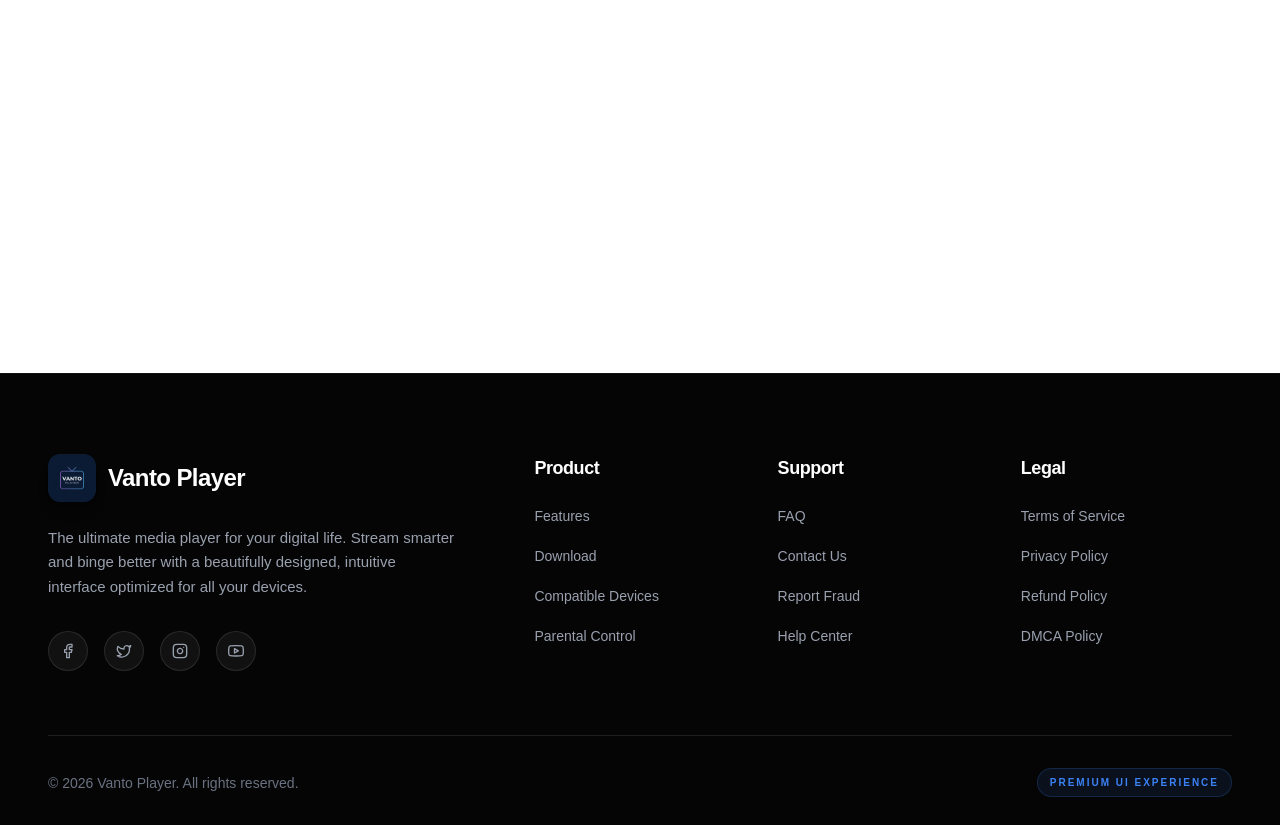
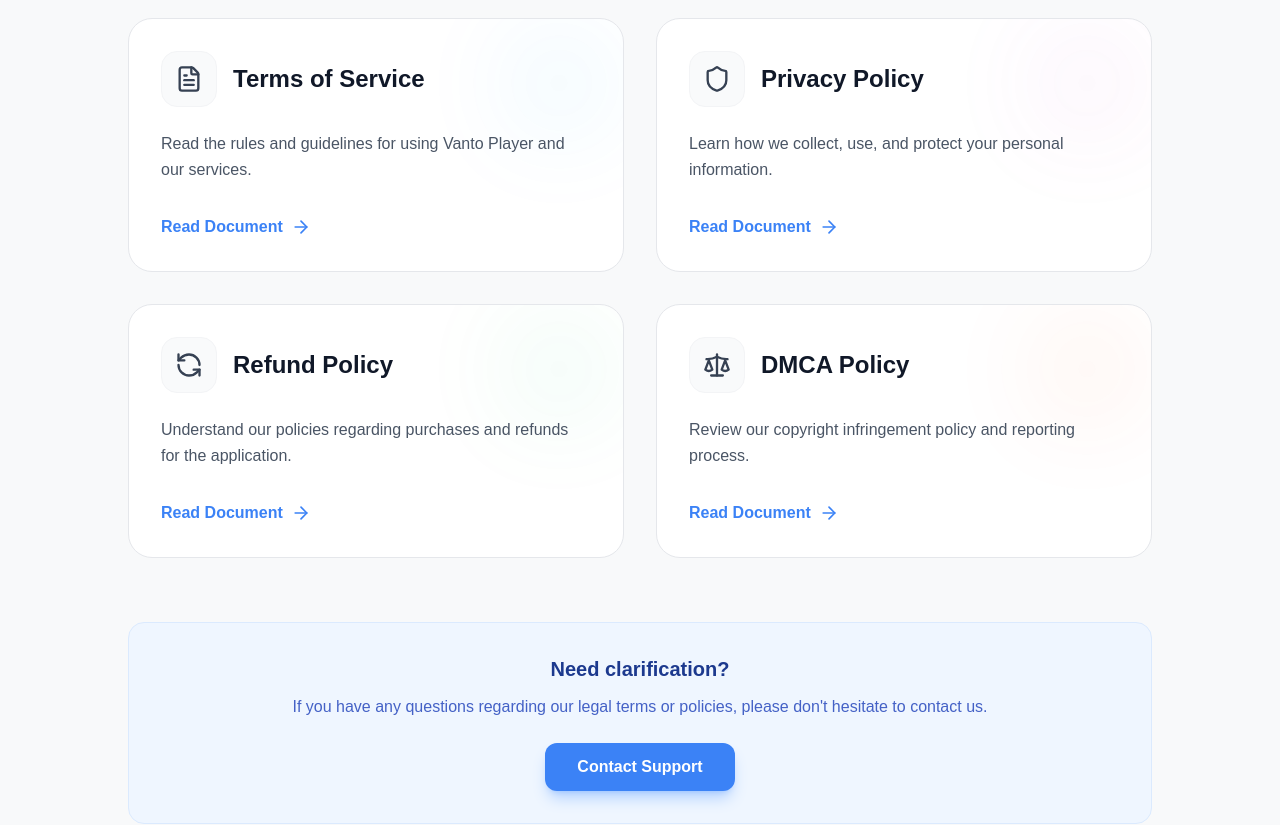
Before and after one commit to hassanaitoundjar/vanto-player-site, a Next.js app: page /legal in a window 1280 px wide. Before the commit this address had no page. Shown: the part 524-1349 px from the top of the page. Built offline with nearby package versions, Linux system fonts and the light colour scheme.

Commit message:
Add Legal hub and Support Center pages

```diff
--- /dev/null
+++ b/app/legal/page.tsx
@@ -0,0 +1,106 @@
+import Link from 'next/link';
+import { Shield, FileText, Scale, RefreshCcw, ArrowRight } from 'lucide-react';
+import type { Metadata } from 'next';
+
+export const metadata: Metadata = {
+  title: 'Legal Terms | Vanto Player',
+  description: 'Legal terms, privacy policy, and other legal documents for Vanto Player.',
+  alternates: {
+    canonical: 'https://vantoplayer.com/legal'
+  }
+};
+
+const legalDocs = [
+  {
+    title: 'Terms of Service',
+    description: 'Read the rules and guidelines for using Vanto Player and our services.',
+    icon: FileText,
+    href: '/terms',
+    color: 'from-blue-500 to-cyan-400'
+  },
+  {
+    title: 'Privacy Policy',
+    description: 'Learn how we collect, use, and protect your personal information.',
+    icon: Shield,
+    href: '/privacy',
+    color: 'from-purple-500 to-pink-500'
+  },
+  {
+    title: 'Refund Policy',
+    description: 'Understand our policies regarding purchases and refunds for the application.',
+    icon: RefreshCcw,
+    href: '/refund',
+    color: 'from-green-500 to-emerald-400'
+  },
+  {
+    title: 'DMCA Policy',
+    description: 'Review our copyright infringement policy and reporting process.',
+    icon: Scale,
+    href: '/dmca',
+    color: 'from-orange-500 to-red-500'
+  }
+];
+
+export default function LegalPage() {
+  return (
+    <div className="flex flex-col items-center justify-start flex-1 w-full bg-[#f8f9fa]">
+      {/* Hero Section */}
+      <section className="relative w-full pt-32 pb-20 px-6 md:px-8 xl:px-12 overflow-hidden bg-white border-b border-gray-100">
+        <div className="absolute top-[-20%] left-[-10%] w-[50%] h-[50%] bg-[#3b82f6]/10 blur-[120px] rounded-full pointer-events-none"></div>
+        <div className="absolute bottom-[-20%] right-[-10%] w-[50%] h-[50%] bg-[#a855f7]/10 blur-[120px] rounded-full pointer-events-none"></div>
+
+        <div className="container mx-auto max-w-5xl relative z-10 text-center">
+          <h1 className="text-4xl md:text-6xl font-extrabold text-gray-900 tracking-tight mb-6">
+            Legal <span className="text-transparent bg-clip-text bg-gradient-to-r from-[#3b82f6] to-[#a855f7]">Center</span>
+          </h1>
+          <p className="text-lg md:text-xl text-gray-600 max-w-2xl mx-auto font-medium">
+            Review our terms of service, privacy practices, and other legal policies that govern your use of Vanto Player.
+          </p>
+        </div>
+      </section>
+
+      {/* Legal Documents Grid */}
+      <section className="w-full py-24 px-6 md:px-8 xl:px-12 relative z-10">
+        <div className="container mx-auto max-w-5xl">
+          <div className="grid grid-cols-1 md:grid-cols-2 gap-8">
+            {legalDocs.map((doc, index) => {
+              const Icon = doc.icon;
+              return (
+                <Link
+                  key={index}
+                  href={doc.href}
+                  className="group relative bg-white border border-gray-200 rounded-3xl p-8 hover:shadow-xl transition-all duration-300 overflow-hidden flex flex-col h-full"
+                >
+                  <div className={`absolute top-0 right-0 w-32 h-32 bg-gradient-to-br ${doc.color} opacity-5 blur-[50px] rounded-full group-hover:opacity-10 transition-opacity`}></div>
+
+                  <div className="flex items-center gap-4 mb-6 relative z-10">
+                    <div className="w-14 h-14 bg-gray-50 rounded-2xl flex items-center justify-center border border-gray-100 group-hover:scale-110 transition-transform duration-300">
+                      <Icon className="w-7 h-7 text-gray-700 group-hover:text-[#3b82f6] transition-colors" />
+                    </div>
+                    <h2 className="text-2xl font-bold text-gray-900">{doc.title}</h2>
+                  </div>
+
+                  <p className="text-gray-600 font-medium leading-relaxed mb-8 flex-grow relative z-10">
+                    {doc.description}
+                  </p>
+
+                  <div className="flex items-center text-[#3b82f6] font-bold mt-auto relative z-10 group-hover:text-blue-700 transition-colors">
+                    Read Document <ArrowRight className="w-5 h-5 ml-2 transform group-hover:translate-x-1 transition-transform" />
+                  </div>
+                </Link>
+              )
+            })}
+          </div>
+
+          <div className="mt-16 bg-blue-50 border border-blue-100 rounded-2xl p-8 text-center">
+            <h3 className="text-xl font-bold text-blue-900 mb-3">Need clarification?</h3>
+            <p className="text-blue-800/80 mb-6 font-medium">If you have any questions regarding our legal terms or policies, please don&apos;t hesitate to contact us.</p>
+            <Link href="/contact" className="inline-flex items-center justify-center px-8 py-3 bg-[#3b82f6] text-white font-bold rounded-xl hover:bg-blue-600 transition-colors shadow-lg shadow-blue-500/30">
+              Contact Support
+            </Link>
+          </div>
+        </div>
+      </section>
+    </div>
+  );
+}
--- /dev/null
+++ b/app/support/page.tsx
@@ -0,0 +1,100 @@
+import Link from 'next/link';
+import { LifeBuoy, BookOpen, MessageSquare, PlayCircle, ArrowRight } from 'lucide-react';
+import FAQSection from '@/components/sections/FAQ';
+import type { Metadata } from 'next';
+
+export const metadata: Metadata = {
+  title: 'Support Center | Vanto Player',
+  description: 'Get help with Vanto Player. Browse tutorials, read FAQs, or contact our support team.',
+  alternates: {
+    canonical: 'https://vantoplayer.com/support'
+  }
+};
+
+const supportResources = [
+  {
+    title: 'How-to Tutorials',
+    description: 'Step-by-step guides on how to install and set up Vanto Player on various devices.',
+    icon: PlayCircle,
+    href: '/#tutorials',
+    color: 'text-blue-500',
+    bg: 'bg-blue-50',
+    border: 'border-blue-100'
+  },
+  {
+    title: 'Manage Playlists',
+    description: 'Learn how to add, edit, and organize your M3U playlists in the Vanto Player dashboard.',
+    icon: BookOpen,
+    href: '/#playlists',
+    color: 'text-purple-500',
+    bg: 'bg-purple-50',
+    border: 'border-purple-100'
+  },
+  {
+    title: 'Contact Support Team',
+    description: 'Can\'t find what you\'re looking for? Reach out to our technical support team for assistance.',
+    icon: MessageSquare,
+    href: '/contact',
+    color: 'text-green-500',
+    bg: 'bg-green-50',
+    border: 'border-green-100'
+  }
+];
+
+export default function SupportPage() {
+  return (
+    <div className="flex flex-col items-center justify-start flex-1 w-full bg-[#f8f9fa]">
+      {/* Hero Section */}
+      <section className="relative w-full pt-32 pb-20 px-6 md:px-8 xl:px-12 overflow-hidden bg-white border-b border-gray-100">
+        <div className="absolute top-[-20%] left-[-10%] w-[50%] h-[50%] bg-[#3b82f6]/10 blur-[120px] rounded-full pointer-events-none"></div>
+        <div className="absolute bottom-[-20%] right-[-10%] w-[50%] h-[50%] bg-[#22c55e]/10 blur-[120px] rounded-full pointer-events-none"></div>
+
+        <div className="container mx-auto max-w-5xl relative z-10 text-center">
+          <div className="w-20 h-20 bg-blue-50 rounded-full flex items-center justify-center mx-auto mb-8 border border-blue-100 shadow-sm">
+            <LifeBuoy className="w-10 h-10 text-[#3b82f6]" />
+          </div>
+          <h1 className="text-4xl md:text-6xl font-extrabold text-gray-900 tracking-tight mb-6">
+            How can we <span className="text-transparent bg-clip-text bg-gradient-to-r from-[#3b82f6] to-[#22c55e]">help you?</span>
+          </h1>
+          <p className="text-lg md:text-xl text-gray-600 max-w-2xl mx-auto font-medium">
+            Find answers in our knowledge base or reach out to our dedicated support team.
+          </p>
+        </div>
+      </section>
+
+      {/* Resources Grid */}
+      <section className="w-full py-24 px-6 md:px-8 xl:px-12 relative z-10">
+        <div className="container mx-auto max-w-6xl">
+          <div className="grid grid-cols-1 md:grid-cols-3 gap-8 mb-24">
+            {supportResources.map((resource, index) => {
+              const Icon = resource.icon;
+              return (
+                <Link
+                  key={index}
+                  href={resource.href}
+                  className="group bg-white border border-gray-200 rounded-3xl p-8 hover:shadow-xl transition-all duration-300 flex flex-col h-full hover:-translate-y-1"
+                >
+                  <div className={`w-14 h-14 ${resource.bg} ${resource.border} border rounded-2xl flex items-center justify-center mb-6 group-hover:scale-110 transition-transform duration-300`}>
+                    <Icon className={`w-7 h-7 ${resource.color}`} />
+                  </div>
+                  <h3 className="text-2xl font-bold text-gray-900 mb-4">{resource.title}</h3>
+                  <p className="text-gray-600 font-medium leading-relaxed flex-grow mb-8">
+                    {resource.description}
+                  </p>
+                  <div className="flex items-center text-[#3b82f6] font-bold mt-auto group-hover:text-blue-700 transition-colors">
+                    Get Started <ArrowRight className="w-5 h-5 ml-2 transform group-hover:translate-x-1 transition-transform" />
+                  </div>
+                </Link>
+              )
+            })}
+          </div>
+        </div>
+      </section>
+
+      {/* FAQ Section */}
+      <div className="w-full bg-white border-t border-gray-100">
+        <FAQSection />
+      </div>
+    </div>
+  );
+}
--- a/components/layout/Footer.tsx
+++ b/components/layout/Footer.tsx
@@ -49,15 +49,15 @@ export default function Footer() {
           {/* Support */}
           <div className="flex flex-col gap-5">
             <h4 className="text-white font-semibold text-lg tracking-tight mb-1">Support</h4>
-            <Link href="https://vantoplayer.com/#faq" className="text-gray-400 text-sm hover:text-[#3b82f6] transition-colors w-max font-medium">FAQ</Link>
+            <Link href="https://vantoplayer.com/support" className="text-gray-400 text-sm hover:text-[#3b82f6] transition-colors w-max font-medium">Support Center</Link>
             <Link href="https://vantoplayer.com/contact" className="text-gray-400 text-sm hover:text-[#3b82f6] transition-colors w-max font-medium">Contact Us</Link>
+            <Link href="https://vantoplayer.com/support#faq" className="text-gray-400 text-sm hover:text-[#3b82f6] transition-colors w-max font-medium">FAQ</Link>
             <Link href="https://vantoplayer.com/#fraud" className="text-gray-400 text-sm hover:text-[#3b82f6] transition-colors w-max font-medium">Report Fraud</Link>
-            <Link href="https://vantoplayer.com/contact" className="text-gray-400 text-sm hover:text-[#3b82f6] transition-colors w-max font-medium">Help Center</Link>
           </div>
 
           {/* Legal */}
           <div className="flex flex-col gap-5">
-            <h4 className="text-white font-semibold text-lg tracking-tight mb-1">Legal</h4>
+            <Link href="https://vantoplayer.com/legal" className="text-white font-semibold text-lg tracking-tight mb-1 hover:text-[#3b82f6] transition-colors">Legal</Link>
             <Link href="https://vantoplayer.com/terms" className="text-gray-400 text-sm hover:text-[#3b82f6] transition-colors w-max font-medium">Terms of Service</Link>
             <Link href="https://vantoplayer.com/privacy" className="text-gray-400 text-sm hover:text-[#3b82f6] transition-colors w-max font-medium">Privacy Policy</Link>
             <Link href="https://vantoplayer.com/refund" className="text-gray-400 text-sm hover:text-[#3b82f6] transition-colors w-max font-medium">Refund Policy</Link>
--- a/components/layout/Header.tsx
+++ b/components/layout/Header.tsx
@@ -21,8 +21,8 @@ export default function Header() {
     { href: "https://vantoplayer.com/activation", text: "ACTIVATE DEVICE" },
     { href: "https://vantoplayer.com/#playlists", text: "MANAGE PLAYLISTS" },
     { href: "https://vantoplayer.com/#tutorials", text: "HOW TO TUTORIALS" },
-    { href: "https://vantoplayer.com/#support", text: "SUPPORT" },
-    { href: "https://vantoplayer.com/#legal", text: "LEGAL TERMS" },
+    { href: "https://vantoplayer.com/support", text: "SUPPORT" },
+    { href: "https://vantoplayer.com/legal", text: "LEGAL TERMS" },
     { href: "https://vantoplayer.com/contact", text: "CONTACT" },
   ];
 
```
